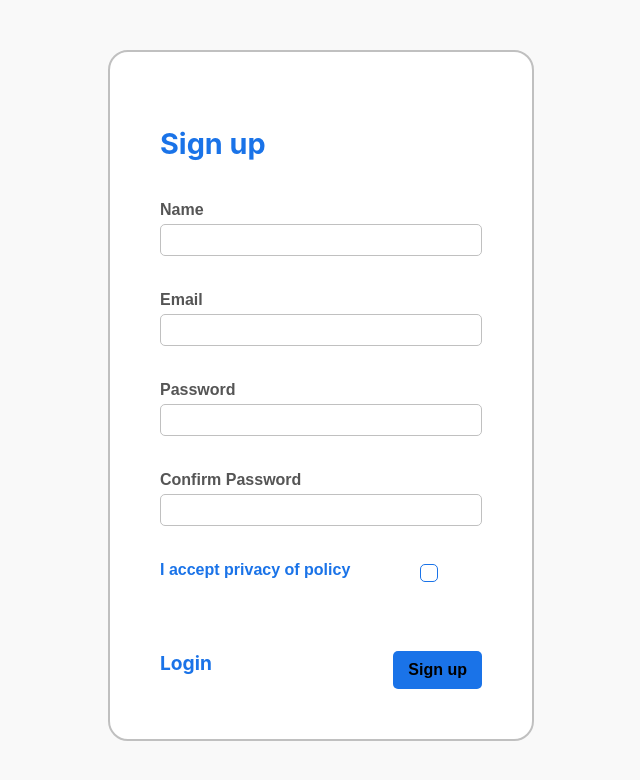
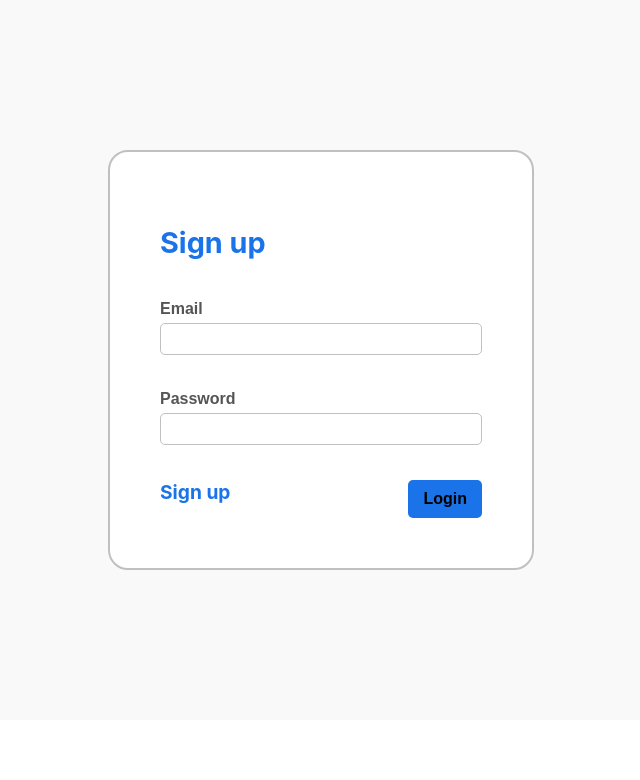
Before and after one commit to Hooseinsalari/Form-Project, a React (Create React App) app in the folder my-project/: page /LogIn in a window 1280 px wide. Shown: the top 780 px of the page, without its empty margins (319-959 px from the left). Built offline with nearby package versions, Linux system fonts and the light colour scheme.

Commit message:
create Login form and use spa link

```diff
--- a/my-project/package.json
+++ b/my-project/package.json
@@ -9,6 +9,7 @@
     "react": "^17.0.2",
     "react-dom": "^17.0.2",
     "react-loads": "^9.2.6",
+    "react-router-dom": "^5.3.0",
     "react-scripts": "4.0.3",
     "react-toastify": "^8.0.3",
     "web-vitals": "^1.1.2"
--- a/my-project/src/App.js
+++ b/my-project/src/App.js
@@ -1,11 +1,18 @@
 import './App.css';
+import { Route, Switch, Redirect } from 'react-router-dom';
 
 import SignIn from './components/SignIn';
+import Login from './components/Login';
 
 function App() {
   return (
     <div className="App">
-      <SignIn />
+      <Switch>
+        <Route path="/LogIn" component={Login} />
+        <Route path="/SignUp" component={SignIn} />
+        {/* <Route path="/" component={SignIn} /> */}
+        <Redirect from="/" to="/SignUp" />
+      </Switch>
     </div>
   );
 }
--- /dev/null
+++ b/my-project/src/components/Login.js
@@ -0,0 +1,101 @@
+import React, { useState, useEffect } from "react";
+import { Link } from "react-router-dom";
+
+import { ToastContainer } from "react-toastify";
+import "react-toastify/dist/ReactToastify.css";
+
+import { validData } from "./validData";
+import { notify } from "./toastify";
+
+import styles from "./SignIn.module.css";
+
+const Login = () => {
+  const [data, setData] = useState({
+    email: "",
+    password: "",
+  });
+
+  const [errors, setErrors] = useState({});
+  const [touched, setTouched] = useState({});
+
+  useEffect(() => {
+    setErrors(validData(data, "login"));
+    console.log(errors);
+  }, [data, touched]);
+
+  const changHandler = (event) => {
+    if (event.target.name === "isAccept") {
+      setData({ ...data, [event.target.name]: event.target.checked });
+    } else {
+      setData({ ...data, [event.target.name]: event.target.value });
+    }
+  };
+
+  const focusHandler = (event) => {
+    setTouched({ ...touched, [event.target.name]: true });
+  };
+
+  const submitHandler = (event) => {
+    event.preventDefault();
+    if (!Object.keys(errors).length) {
+      notify("Your Login is Successfuly", "success");
+    } else {
+      notify("Invalid data!", "error");
+      setTouched({
+        email: true,
+        password: true,
+      });
+    }
+  };
+
+  return (
+    <div className={styles.container}>
+      <form onSubmit={submitHandler} className={styles.formContainer}>
+        <h2 className={styles.header}>Sign up</h2>
+
+        <div className={styles.formField}>
+          <label>Email</label>
+          <input
+            className={
+              errors.email && touched.email
+                ? styles.unComplete
+                : styles.forminput
+            }
+            type="text"
+            name="email"
+            value={data.email}
+            onChange={changHandler}
+            onFocus={focusHandler}
+          />
+          {errors.email && touched.email && <span>{errors.email}</span>}
+        </div>
+        <div className={styles.formField}>
+          <label>Password</label>
+          <input
+            className={
+              errors.password && touched.password
+                ? styles.unComplete
+                : styles.forminput
+            }
+            type="password"
+            name="password"
+            value={data.password}
+            onChange={changHandler}
+            onFocus={focusHandler}
+          />
+          {errors.password && touched.password && (
+            <span>{errors.password}</span>
+          )}
+        </div>
+
+        <div className={styles.footer}>
+          <Link to="/SignUp">Sign up</Link>
+          <button type="submit">Login</button>
+        </div>
+      </form>
+      <ToastContainer />
+    </div>
+  );
+};
+
+export default Login;
--- a/my-project/src/components/SignIn.js
+++ b/my-project/src/components/SignIn.js
@@ -1,4 +1,5 @@
 import React, { useState, useEffect } from "react";
+import { Link } from "react-router-dom";
 
 import { ToastContainer } from "react-toastify";
 import "react-toastify/dist/ReactToastify.css";
@@ -21,7 +22,7 @@
   const [touched, setTouched] = useState({});
 
   useEffect(() => {
-    setErrors(validData(data));
+    setErrors(validData(data, "signup"));
     console.log(errors);
   }, [data, touched]);
 
@@ -126,7 +127,7 @@
             </div>
         </div>
         <div className={styles.footer}>
-          <a href="#">Login</a>
+          <Link to="/LogIn">Login</Link>
           <button type="submit">Sign up</button>
         </div>
       </form>
--- a/my-project/src/components/validData.js
+++ b/my-project/src/components/validData.js
@@ -1,12 +1,8 @@
-export const validData = (data) => {
+export const validData = (data, type) => {
 
     const errors = {};
 
-    if(!data.name.trim()){
-        errors.name = "Name is required!"
-    } else{
-        delete errors.name
-    }
+
 
     if(!data.email){
         errors.email = "Email is required!"
@@ -24,6 +20,17 @@
         delete errors.password
     }
 
+
+
+
+
+    if(type === "signup"){
+        if(!data.name.trim()){
+            errors.name = "Name is required!"
+        } else{
+            delete errors.name
+        }
+
         if(!data.confirmPassword){
             errors.confirmPassword = "Confirm the password."
         } else if(data.confirmPassword !== data.password){
@@ -37,6 +44,7 @@
         } else{
             delete errors.isAccept
         }
+    }
 
     return errors;
 }
--- a/my-project/src/index.js
+++ b/my-project/src/index.js
@@ -1,9 +1,12 @@
-import React from 'react';
-import ReactDOM from 'react-dom';
-import './index.css';
-import App from './App';
+import React from "react";
+import ReactDOM from "react-dom";
+import "./index.css";
+import App from "./App";
+import { BrowserRouter } from "react-router-dom";
 
 ReactDOM.render(
-  <App />,
-  document.getElementById('root')
+  <BrowserRouter>
+    <App />
+  </BrowserRouter>,
+  document.getElementById("root")
 );
```
Also changed, not shown: 1 other file (tests, documents, lock files or other folders). Lines whose indentation alone changed are shown as unchanged.
